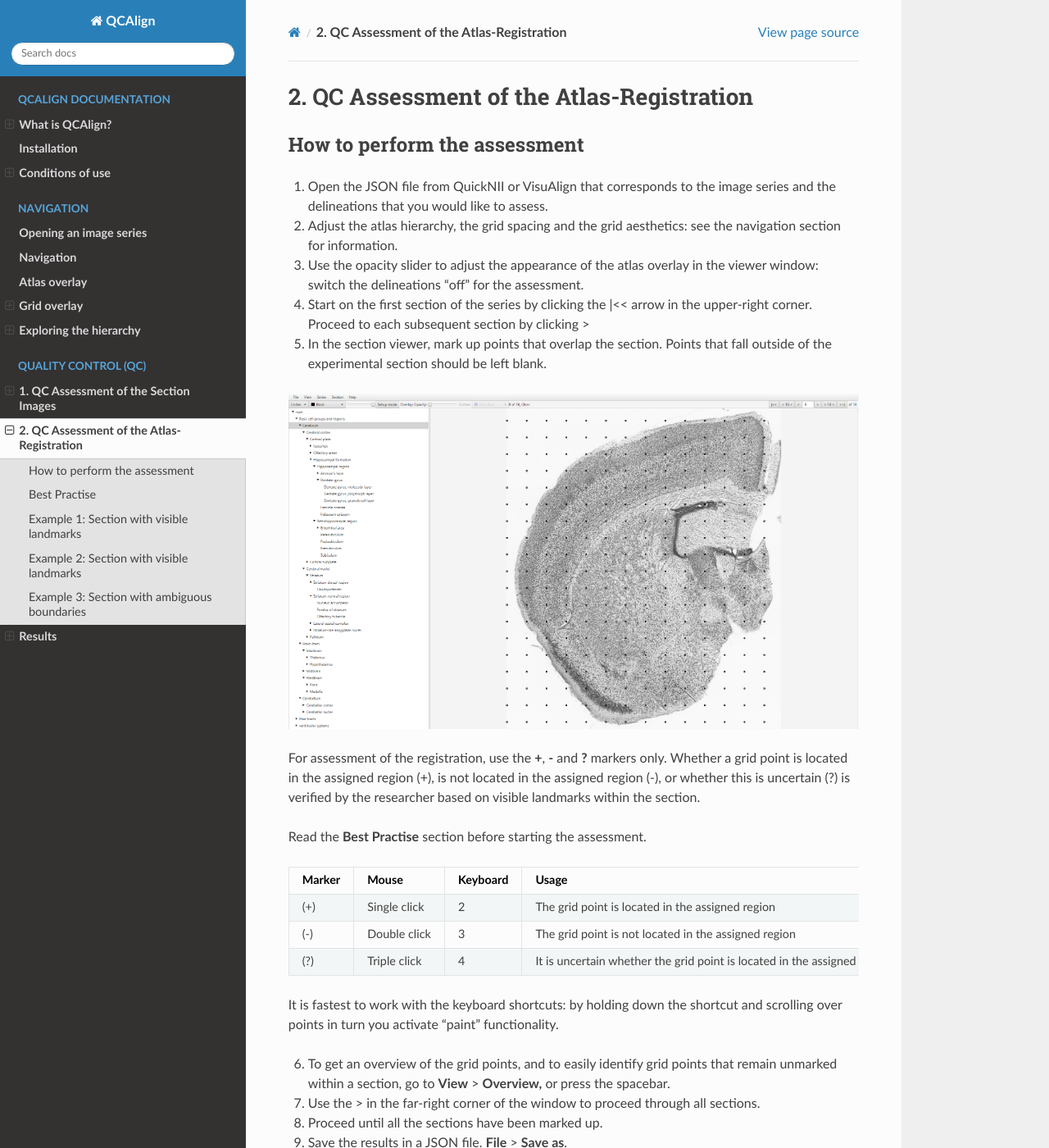
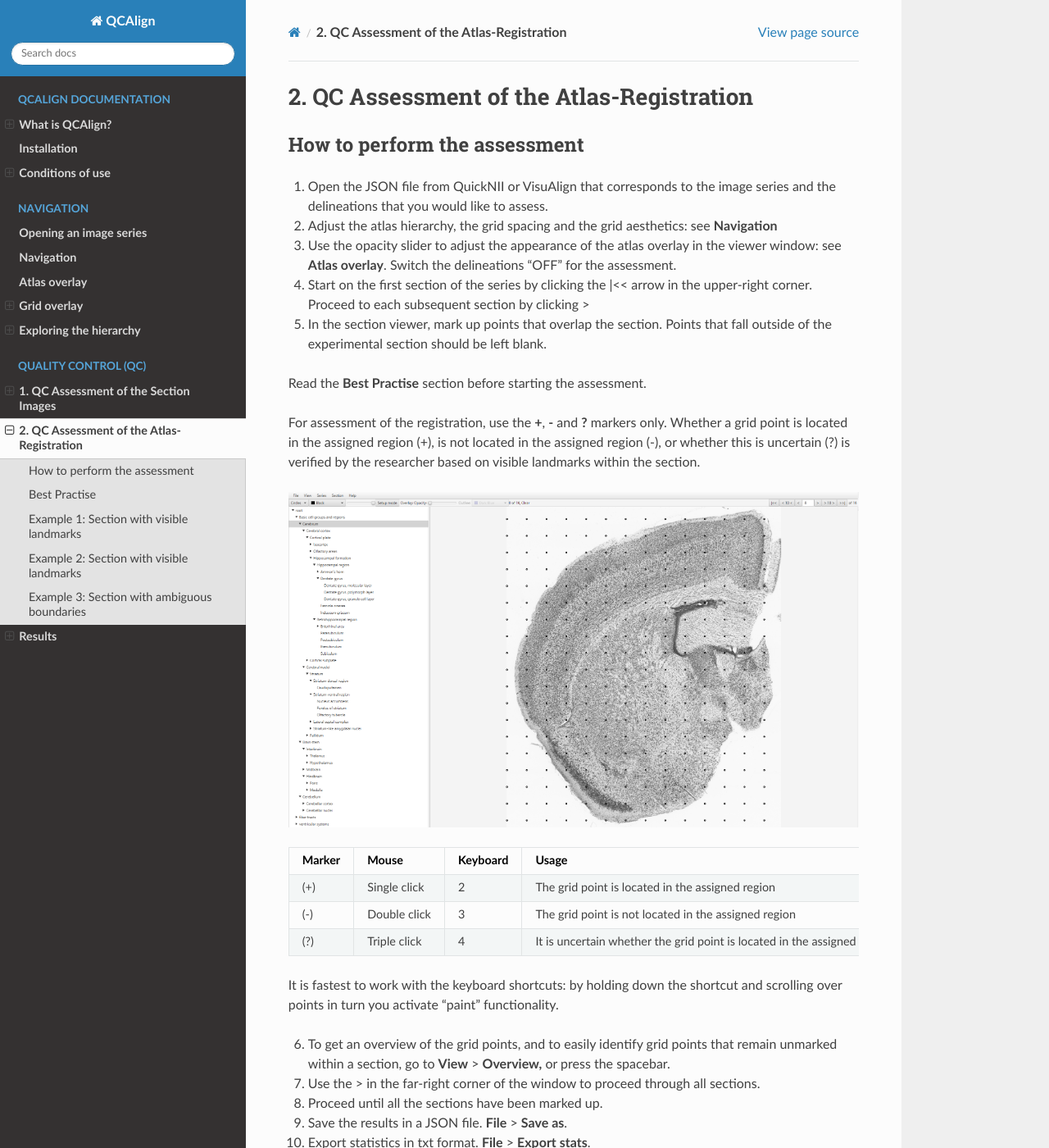
Before and after one commit to Neural-Systems-at-UIO/QCAlign, a Sphinx documentation site: the page built from docs/QCatlasmaps.rst, in a window 1280 px wide and 1400 px high. Shown: the whole window at 82% size. Built offline with Sphinx 7.4.7 and the Read the Docs theme 2.0.0, drawn with Linux system fonts in a browser that asks for light colours.

Commit message:
Update QCatlasmaps.rst

```diff
--- a/docs/QCatlasmaps.rst
+++ b/docs/QCatlasmaps.rst
@@ -6,19 +6,19 @@ How to perform the assessment
 
 1. Open the JSON file from QuickNII or VisuAlign that corresponds to the image series and the delineations that you would like to assess.
 
-2. Adjust the atlas hierarchy, the grid spacing and the grid aesthetics: see the navigation section for information.
+2. Adjust the atlas hierarchy, the grid spacing and the grid aesthetics: see **Navigation**
 
-3. Use the opacity slider to adjust the appearance of the atlas overlay in the viewer window: switch the delineations "off" for the assessment.
+3. Use the opacity slider to adjust the appearance of the atlas overlay in the viewer window: see **Atlas overlay**. Switch the delineations "OFF" for the assessment.
 
 4. Start on the first section of the series by clicking the \|<< arrow in the upper-right corner. Proceed to each subsequent section by clicking >
 
 5. In the section viewer, mark up points that overlap the section. Points that fall outside of the experimental section should be left blank.
 
-.. image:: vertopal_cbedec83746b4aa08b3d6abec4c06604/media/image16.PNG
+Read the **Best Practise** section before starting the assessment.
 
 For assessment of the registration, use the **+**, **-** and **?** markers only. Whether a grid point is located in the assigned region (+), is not located in the assigned region (-), or whether this is uncertain (?) is verified by the researcher based on visible landmarks within the section.
 
-Read the **Best Practise** section before starting the assessment.
+.. image:: vertopal_cbedec83746b4aa08b3d6abec4c06604/media/image16.PNG
 
 +------------+--------------+-------------------+-------------------+
 | **Marker** | **Mouse**    | **Keyboard**      | **Usage**         |
```
